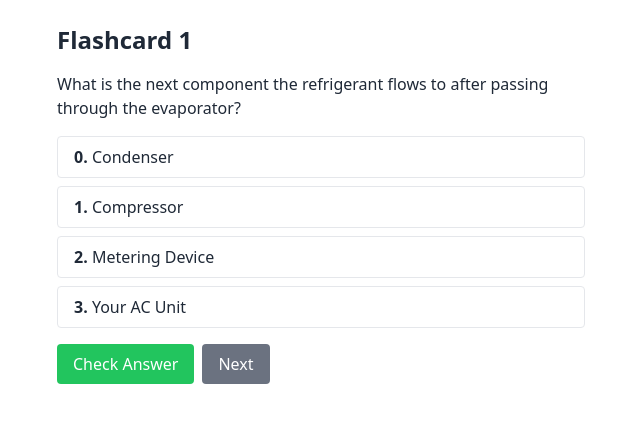
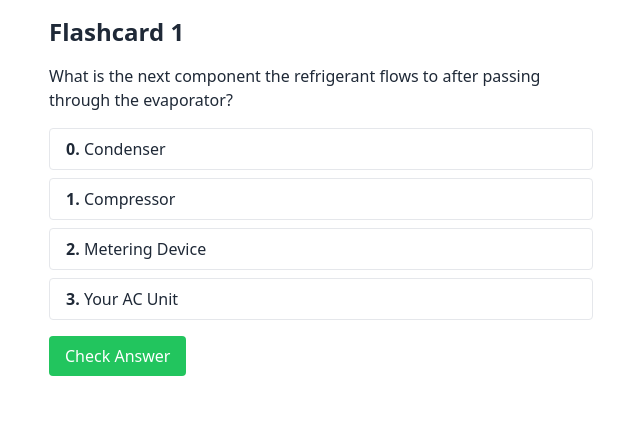
Before and after one commit to RHeath-DH/HVAC_flashcards, a React (Create React App) app: page / in a window 1280 px wide. Shown: the top 422 px of the page, without its empty margins (319-959 px from the left). Built offline with nearby package versions, Linux system fonts and the light colour scheme.

Commit message:
Fix: correct color scheme

```diff
--- a/src/App.js
+++ b/src/App.js
@@ -4,14 +4,17 @@ import questions from "./data/questions.json";
 function App() {
   const [index, setIndex] = useState(0);
   const [selected, setSelected] = useState([]);
-  const [feedback, setFeedback] = useState(null);
+  const [showResult, setShowResult] = useState(false);
 
   const current = questions[index];
 
   const toggleSelect = (letter) => {
+    if (showResult) return;
     if (current.type === "multiple") {
       setSelected((prev) =>
-        prev.includes(letter) ? prev.filter((l) => l !== letter) : [...prev, letter]
+        prev.includes(letter)
+          ? prev.filter((l) => l !== letter)
+          : [...prev, letter]
       );
     } else {
       setSelected([letter]);
@@ -19,30 +22,43 @@ function App() {
   };
 
   const checkAnswer = () => {
-    const correct = Array.isArray(current.answer) ? [...current.answer].sort() : [current.answer];
-    const selectedSorted = [...selected].sort();
-    const isCorrect = JSON.stringify(selectedSorted) === JSON.stringify(correct);
-    setFeedback({
-      isCorrect,
-      correctAnswer: correct.join(", "),
-    });
+    setShowResult(true);
+  };
+
+  const isCorrect = (letter) => {
+    if (!showResult) return "";
+    const correct = Array.isArray(current.answer)
+      ? current.answer
+      : [current.answer];
+    if (correct.includes(letter) && selected.includes(letter)) {
+      return "bg-green-200"; // correct selection
+    }
+    if (!correct.includes(letter) && selected.includes(letter)) {
+      return "bg-red-200"; // incorrect selection
+    }
+    if (correct.includes(letter) && !selected.includes(letter)) {
+      return "bg-green-100"; // missed correct
+    }
+    return "bg-white"; // not selected, not correct
   };
 
   const nextQuestion = () => {
     setIndex((i) => (i + 1) % questions.length);
     setSelected([]);
-    setFeedback(null);
+    setShowResult(false);
   };
 
   return (
-    <div className="max-w-xl mx-auto p-6 text-gray-800">
+    <div className="max-w-xl mx-auto p-4 text-gray-800">
       <h1 className="text-2xl font-bold mb-4">Flashcard {current.id}</h1>
       <p className="mb-4">{current.question}</p>
       <div className="space-y-2">
         {Object.entries(current.options).map(([letter, text]) => (
           <button
             key={letter}
-            className={`block w-full text-left px-4 py-2 border rounded ${selected.includes(letter) ? 'bg-blue-100' : 'bg-white'}`}
+            className={`block w-full text-left px-4 py-2 border rounded ${isCorrect(letter)} ${
+              !showResult && selected.includes(letter) ? "bg-blue-100" : ""
+            }`}
             onClick={() => toggleSelect(letter)}
           >
             <strong>{letter}.</strong> {text}
@@ -50,30 +66,22 @@ function App() {
         ))}
       </div>
       <div className="mt-4 flex gap-2">
+        {!showResult ? (
           <button
             onClick={checkAnswer}
             className="bg-green-500 text-white px-4 py-2 rounded"
           >
             Check Answer
           </button>
+        ) : (
           <button
             onClick={nextQuestion}
             className="bg-gray-500 text-white px-4 py-2 rounded"
           >
             Next
           </button>
-      </div>
-      {feedback && (
-        <div className="mt-4">
-          {feedback.isCorrect ? (
-            <p className="text-green-600 font-bold">Correct!</p>
-          ) : (
-            <p className="text-red-600 font-bold">
-              Incorrect. Correct answer: {feedback.correctAnswer}
-            </p>
         )}
       </div>
-      )}
     </div>
   );
 }
```
Lines whose indentation alone changed are shown as unchanged.
